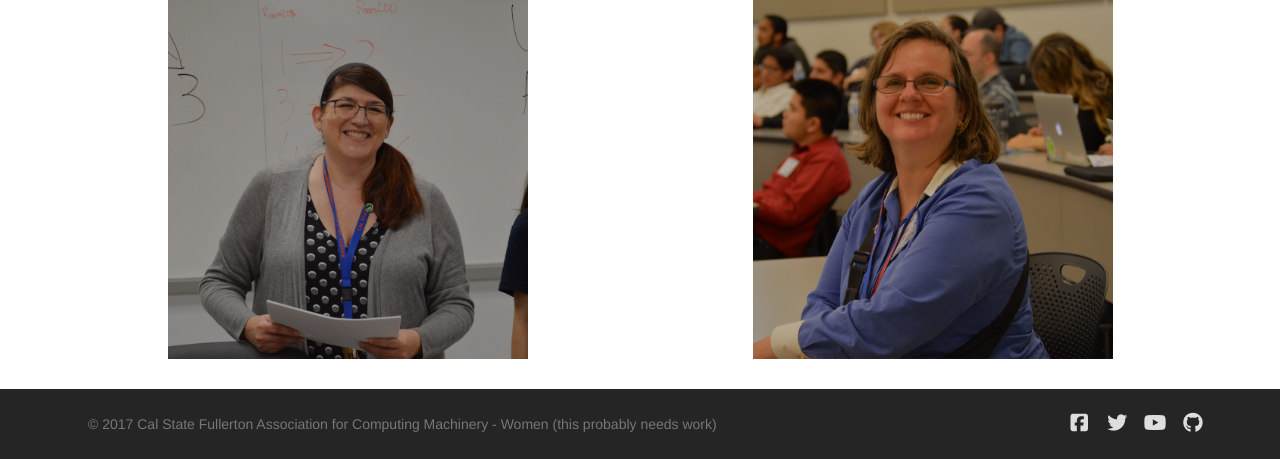
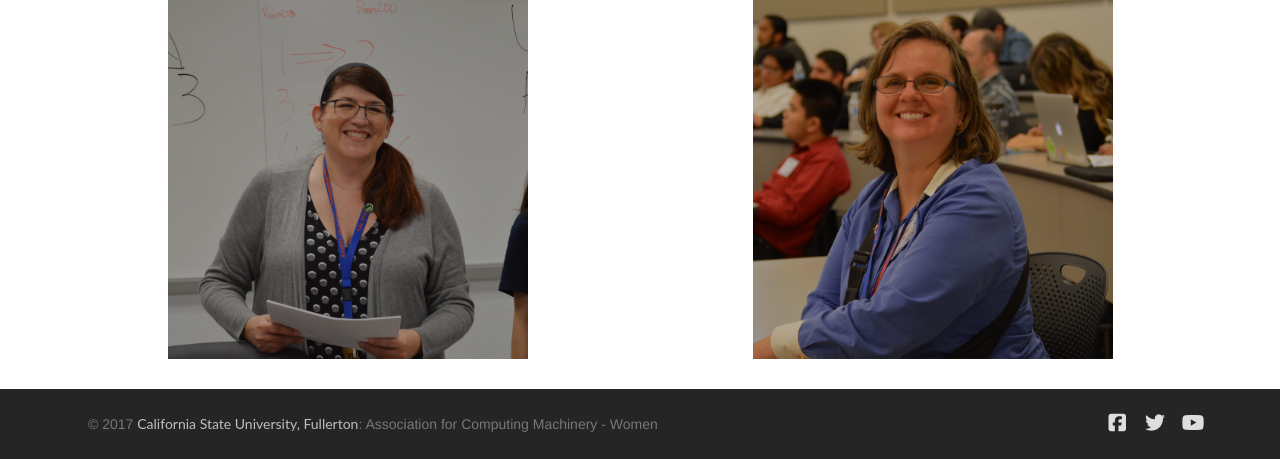
Before and after one commit to ACM-W/ACMW-refresh, a Flask app: page /board in a window 1280 px wide. Shown: the part 1668-2127 px from the top of the page. Run offline with Flask 2, Linux system fonts and the light colour scheme; some libraries are stand-ins or nearby versions; some web fonts are replaced.

Commit message:
committing stuff so Jen can work on it, too! #bless

```diff
--- a/app.py
+++ b/app.py
@@ -33,15 +33,15 @@ def creative_coding():
 
 @app.route('/events/leadership-summit')
 def leadership_summit():
-    return render_template('events/leadership-summit.html', bannerurl=url_for('static', filename='img/events/leadership-summit.jpg'), title='Computer Science Diversity and Leadership Summit')
+    return render_template('events/summit.html', bannerurl=url_for('static', filename='img/events/leadership-summit.jpg'), title='Computer Science Diversity and Leadership Summit')
 
 @app.route('/events/stem-expo')
-def leadership_summit():
-    return render_template('events/stem-expo.html', bannerurl=url_for('static', filename='img/events/stem-expo.jpg'), title='STEM Expo')
+def stem_expo():
+    return render_template('events/expo.html', bannerurl=url_for('static', filename='img/events/stem-expo.jpg'), title='STEM Expo')
 
 @app.route('/contact')
 def contact_us():
-    return render_template('contact.html')
+    return render_template('contact.html', bannerurl=url_for('static', filename='img/TITANS-scenic.jpg'), title='Contact Us')
 
 
 # this is the code that runs when a request is sent with a URL that doesn't match any routes
--- a/static/css/style.css
+++ b/static/css/style.css
@@ -68,3 +68,10 @@ hr.orange-bar {
 .separator-white:before, .separator-white:after {
   border: 1px solid white;
 }
+.text-white {
+  color: white !important;
+}
+.text-black {
+  color: black;
+  font-size: inherit !important;
+}
--- a/templates/events/creative-coding.html
+++ b/templates/events/creative-coding.html
@@ -1,6 +1,7 @@
 <!doctype html>
 {% extends "base.html" %}
 {% block content %}
+{% include "banner.html" %}
 <div class="container">
 
 </div>
--- a/templates/events/expo.html
+++ b/templates/events/expo.html
@@ -1,6 +1,7 @@
 <!doctype html>
 {% extends "base.html" %}
 {% block content %}
+{% include "banner.html" %}
 <div class="container">
 
 </div>
--- a/templates/events/index.html
+++ b/templates/events/index.html
@@ -60,7 +60,7 @@
             <a href="#link" class="card-title">
               <h2>Computer Science Diversity &amp; Leadership Summit</h2>
             </a>
-            <p class="text-gray">I really need a shorter blurb here.</p>
+            <p class="text-gray">Jen - I really need a shorter blurb here. :)</p>
             <a href="/events/stem-expo" class="btn btn-success btn-fill">Learn More</a>
           </div>
         </div>
--- a/templates/events/summit.html
+++ b/templates/events/summit.html
@@ -1,6 +1,7 @@
 <!doctype html>
 {% extends "base.html" %}
 {% block content %}
+{% include "banner.html" %}
 <div class="container">
 
 </div>
--- a/templates/footer.html
+++ b/templates/footer.html
@@ -1,7 +1,7 @@
 <footer class="footer footer-color-black">
   <div class="container">
     <div class="copyright pull-left">
-      © <script>document.write(new Date().getFullYear())</script> Cal State Fullerton Association for Computing Machinery - Women (this probably needs work)
+      © 2017 <a class="text-white" href="http://fullerton.edu/"> California State University, Fullerton</a>: Association for Computing Machinery - Women
     </div>
     <div class="social-area pull-right">
       <a class="btn btn-social btn-facebook btn-simple" href="https://www.facebook.com/groups/acmwcsuf/" target="_blank">
@@ -13,9 +13,6 @@
       <a class="btn btn-social btn-youtube btn-simple" href="https://www.youtube.com/channel/UCj5WQhAfRThuDhsHoQ6ZAfw" target="_blank">
         <i class="fa fa-youtube"></i>
       </a>
-      <a class="btn btn-social btn-github btn-simple" href="" target="_blank">
-        <i class="fa fa-github"></i>
-      </a>
     </div>
   </div>
 </footer>
--- a/templates/members.html
+++ b/templates/members.html
@@ -20,17 +20,8 @@
               <h2>Marianne Tolentino</h2>
               <p>Why do java programmers wear glasses? Because they can't C#!</p> {# love a good programming joke #}
               <span>
-                <a class="btn btn-social btn-facebook btn-simple" href="#"> {# change the hrefs to link to your profile #}
-                  <i class="fa fa-facebook-square" aria-role="facebook icon"></i>
-                </a>
-                <a class="btn btn-social btn-twitter btn-simple" href="#">
-                  <i class="fa fa-twitter" aria-role="twitter icon"></i>
-                </a>
-                <a class="btn btn-social btn-instagram btn-simple" href="#">
-                  <i class="fa fa-instagram" aria-role="instagram icon"></i>
-                </a>
-                <a class="btn btn-social btn-github btn-simple" href="#">
-                  <i class="fa fa-github" aria-role="github icon"></i>
+                <a class="btn btn-social btn-email btn-simple" href="mailto:mariannetolentino@csu.fullerton.edu">
+                  <i class="fa fa-envelope-o" aria-role="email icon"></i>
                 </a>
               </span>
             </div>
@@ -46,17 +37,8 @@
               <h2>Chris Villanueva</h2>
               <p>Is your name Wi-Fi? Because I'm feeling a connection.</p>
               <span>
-                <a class="btn btn-social btn-facebook btn-simple" href="#">
-                  <i class="fa fa-facebook-square" aria-role="facebook icon"></i>
-                </a>
-                <a class="btn btn-social btn-twitter btn-simple" href="#">
-                  <i class="fa fa-twitter" aria-role="twitter icon"></i>
-                </a>
-                <a class="btn btn-social btn-instagram btn-simple" href="#">
-                  <i class="fa fa-instagram" aria-role="instagram icon"></i>
-                </a>
-                <a class="btn btn-social btn-github btn-simple" href="#">
-                  <i class="fa fa-github" aria-role="github icon"></i>
+                <a class="btn btn-social btn-email btn-simple" href="mailto:cvillanueva19@csu.fullerton.edu">
+                  <i class="fa fa-envelope-o" aria-role="email icon"></i>
                 </a>
               </span>
             </div>
@@ -72,17 +54,8 @@
               <h2>Pooja Gajjar</h2>
               <p>The future, the present and the past walked into a bar. Things got a little tense.</p>
               <span>
-                <a class="btn btn-social btn-facebook btn-simple" href="#">
-                  <i class="fa fa-facebook-square" aria-role="facebook icon"></i>
-                </a>
-                <a class="btn btn-social btn-twitter btn-simple" href="#">
-                  <i class="fa fa-twitter" aria-role="twitter icon"></i>
-                </a>
-                <a class="btn btn-social btn-instagram btn-simple" href="#">
-                  <i class="fa fa-instagram" aria-role="instagram icon"></i>
-                </a>
-                <a class="btn btn-social btn-github btn-simple" href="#">
-                  <i class="fa fa-github" aria-role="github icon"></i>
+                <a class="btn btn-social btn-email btn-simple" href="mailto:pkgajjar@csu.fullerton.edu">
+                  <i class="fa fa-envelope-o" aria-role="email icon"></i>
                 </a>
               </span>
             </div>
@@ -98,16 +71,7 @@
               <h2>Saqib Shahabuddin</h2>
               <p>What do computers and air conditioners have in common? They both become useless when you open WINDOWS.</p>
               <span>
-                <a class="btn btn-social btn-twitter btn-simple" href="https://twitter.com/lukewalkskyer" target="_blank">
-                  <i class="fa fa-twitter" aria-role="twitter icon"></i>
-                </a>
-                <a class="btn btn-social btn-instagram btn-simple" href="http://instagram.com/lukewalkskyer" target="_blank">
-                  <i class="fa fa-instagram" aria-role="instagram icon"></i>
-                </a>
-                <a class="btn btn-social btn-github btn-simple" href="https://github.com/higgottluke" target="_blank">
-                  <i class="fa fa-github" aria-role="github icon"></i>
-                </a>
-                <a class="btn btn-social btn-email btn-simple" href="mailto:luke.higgott@csu.fullerton.edu" target="_blank">
+                <a class="btn btn-social btn-email btn-simple" href="mailto:sshahabuddin@csu.fullerton.edu">
                   <i class="fa fa-envelope-o" aria-role="email icon"></i>
                 </a>
               </span>
@@ -124,16 +88,7 @@
               <h2>Tommy Chao</h2>
               <p>What's the worst thing about throwing a party in space? You have to PLANET.</p>
               <span>
-                <a class="btn btn-social btn-twitter btn-simple" href="https://twitter.com/lukewalkskyer" target="_blank">
-                  <i class="fa fa-twitter" aria-role="twitter icon"></i>
-                </a>
-                <a class="btn btn-social btn-instagram btn-simple" href="http://instagram.com/lukewalkskyer" target="_blank">
-                  <i class="fa fa-instagram" aria-role="instagram icon"></i>
-                </a>
-                <a class="btn btn-social btn-github btn-simple" href="https://github.com/higgottluke" target="_blank">
-                  <i class="fa fa-github" aria-role="github icon"></i>
-                </a>
-                <a class="btn btn-social btn-email btn-simple" href="mailto:luke.higgott@csu.fullerton.edu" target="_blank">
+                <a class="btn btn-social btn-email btn-simple" href="mailto:tchao770@csu.fullerton.edu">
                   <i class="fa fa-envelope-o" aria-role="email icon"></i>
                 </a>
               </span>
@@ -159,7 +114,7 @@
                 <a class="btn btn-social btn-github btn-simple" href="https://github.com/higgottluke" target="_blank">
                   <i class="fa fa-github" aria-role="github icon"></i>
                 </a>
-                <a class="btn btn-social btn-email btn-simple" href="mailto:luke.higgott@csu.fullerton.edu" target="_blank">
+                <a class="btn btn-social btn-email btn-simple" href="mailto:luke.higgott@csu.fullerton.edu">
                   <i class="fa fa-envelope-o" aria-role="email icon"></i>
                 </a>
               </span>
@@ -185,17 +140,8 @@
               <h2>Beth Harnick-Shapiro</h2>
               <p>What is a werewolf programmer’s favorite Java program? - Eclipse.</p> {# love a good programming joke #}
               <span>
-                <a class="btn btn-social btn-facebook btn-simple" href="#"> {# change the hrefs to link to your profile #}
-                  <i class="fa fa-facebook-square" aria-role="facebook icon"></i>
-                </a>
-                <a class="btn btn-social btn-twitter btn-simple" href="#">
-                  <i class="fa fa-twitter" aria-role="twitter icon"></i>
-                </a>
-                <a class="btn btn-social btn-instagram btn-simple" href="#">
-                  <i class="fa fa-instagram" aria-role="instagram icon"></i>
-                </a>
-                <a class="btn btn-social btn-github btn-simple" href="#">
-                  <i class="fa fa-github" aria-role="github icon"></i>
+                <a class="btn btn-social btn-email btn-simple" href="mailto:beth.harnick.shapiro@fullerton.edu">
+                  <i class="fa fa-envelope-o" aria-role="email icon"></i>
                 </a>
               </span>
             </div>
@@ -210,17 +156,8 @@
               <h2>Doina Bein</h2>
               <p>Why was the array a boring person? Because he was one dimensional!</p> {# love a good programming joke #}
               <span>
-                <a class="btn btn-social btn-facebook btn-simple" href="#"> {# change the hrefs to link to your profile #}
-                  <i class="fa fa-facebook-square" aria-role="facebook icon"></i>
-                </a>
-                <a class="btn btn-social btn-twitter btn-simple" href="#">
-                  <i class="fa fa-twitter" aria-role="twitter icon"></i>
-                </a>
-                <a class="btn btn-social btn-instagram btn-simple" href="#">
-                  <i class="fa fa-instagram" aria-role="instagram icon"></i>
-                </a>
-                <a class="btn btn-social btn-github btn-simple" href="#">
-                  <i class="fa fa-github" aria-role="github icon"></i>
+                <a class="btn btn-social btn-email btn-simple" href="mailto:dbein@fullerton.edu">
+                  <i class="fa fa-envelope-o" aria-role="email icon"></i>
                 </a>
               </span>
             </div>
```
Also changed, not shown: templates/contact.html (+28 -0 lines), templates/events/code-camp.html (+9 -2 lines), templates/home.html (+12 -4 lines).
